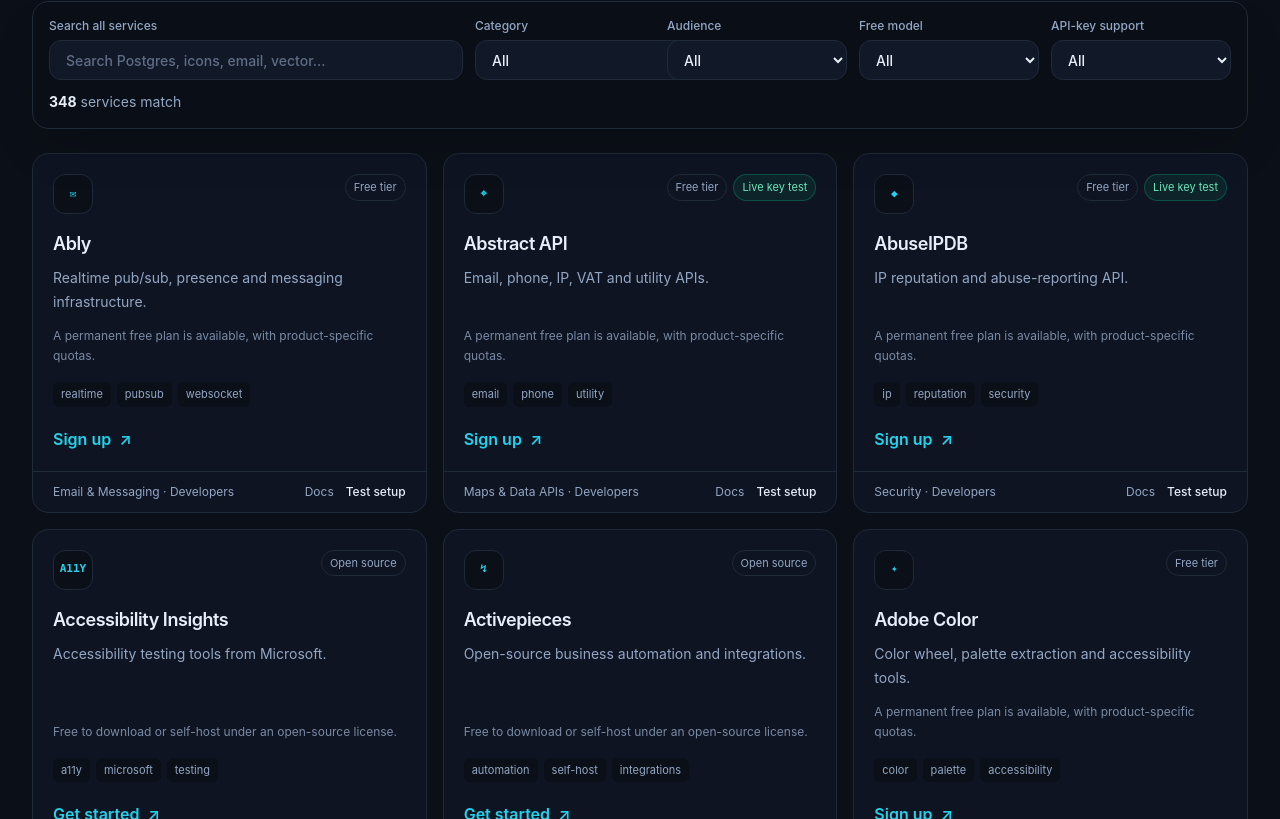
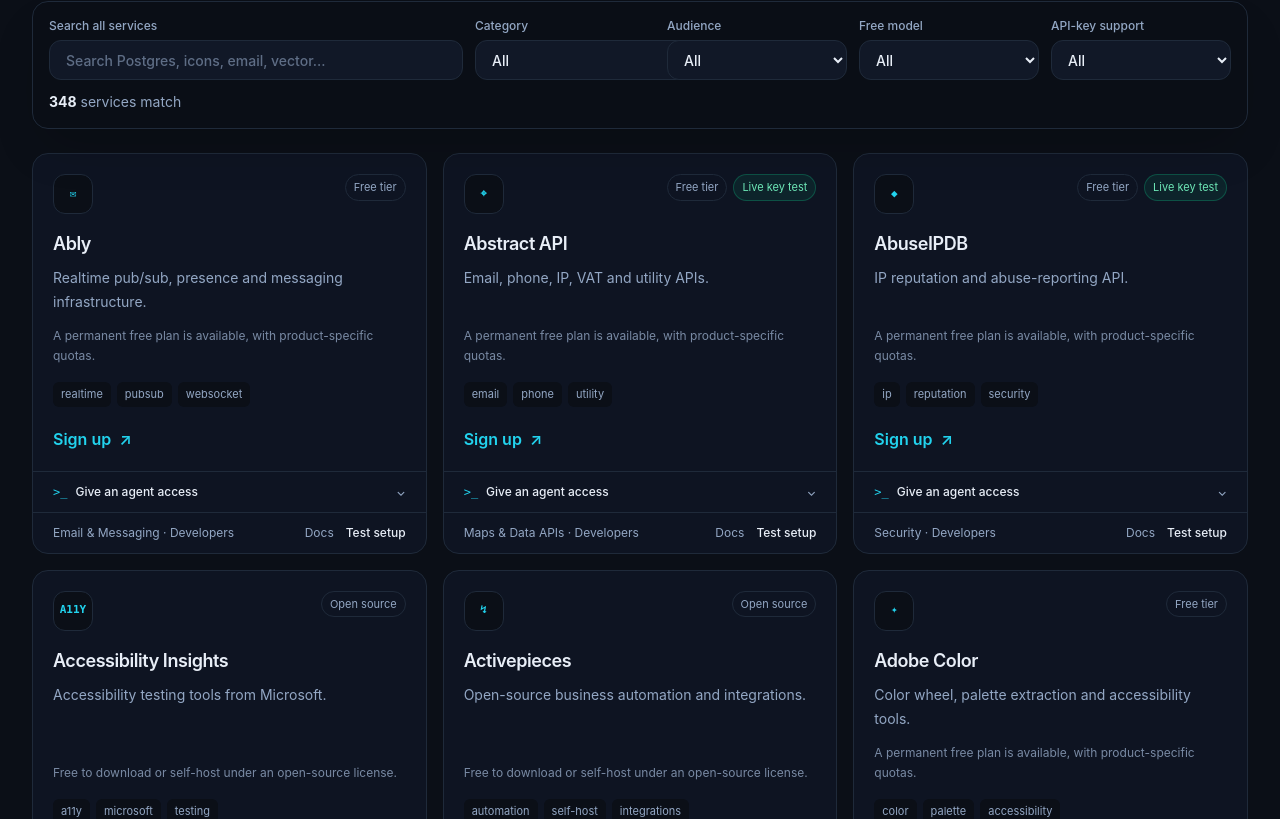
Before and after one commit to yishaik/free-stack-starter, a Next.js app: page / in a window 1280 px wide. Shown: the part 961-1780 px from the top of the page. Built offline with nearby package versions, Linux system fonts and the light colour scheme.

Commit message:
Add agent access prompt to every service card

```diff
--- a/components/ServiceDirectory.tsx
+++ b/components/ServiceDirectory.tsx
@@ -2,6 +2,7 @@
 
 import Link from 'next/link'
 import { useMemo, useState } from 'react'
+import { AgentAccessBox } from '@/components/AgentAccessBox'
 import { AUDIENCES, CATEGORIES, PLANS, SERVICES, getPlanCopy, type Audience, type PlanType } from '@/lib/services'
 import { LIVE_TESTER_SET } from '@/lib/live-testers'
 
@@ -153,6 +154,9 @@ export function ServiceDirectory() {
                     {service.actionLabel} <span aria-hidden>↗</span>
                   </span>
                 </a>
+                <div className="border-t border-line px-5 py-3 text-xs">
+                  <AgentAccessBox service={service} />
+                </div>
                 <div className="flex items-center justify-between border-t border-line px-5 py-3 text-xs">
                   <span className="text-muted">{service.category} · {service.audience}</span>
                   <div className="flex gap-3">
```
